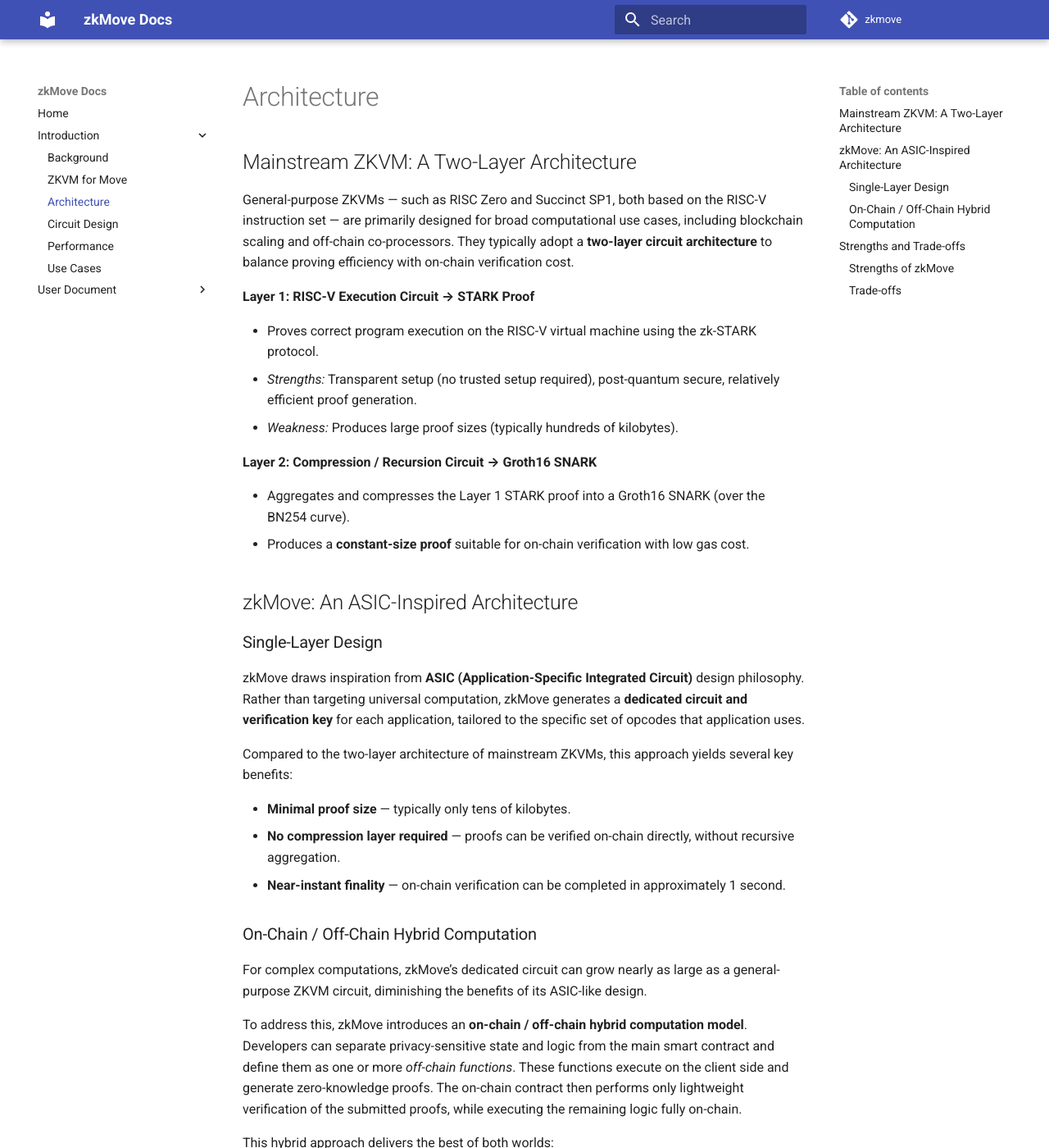
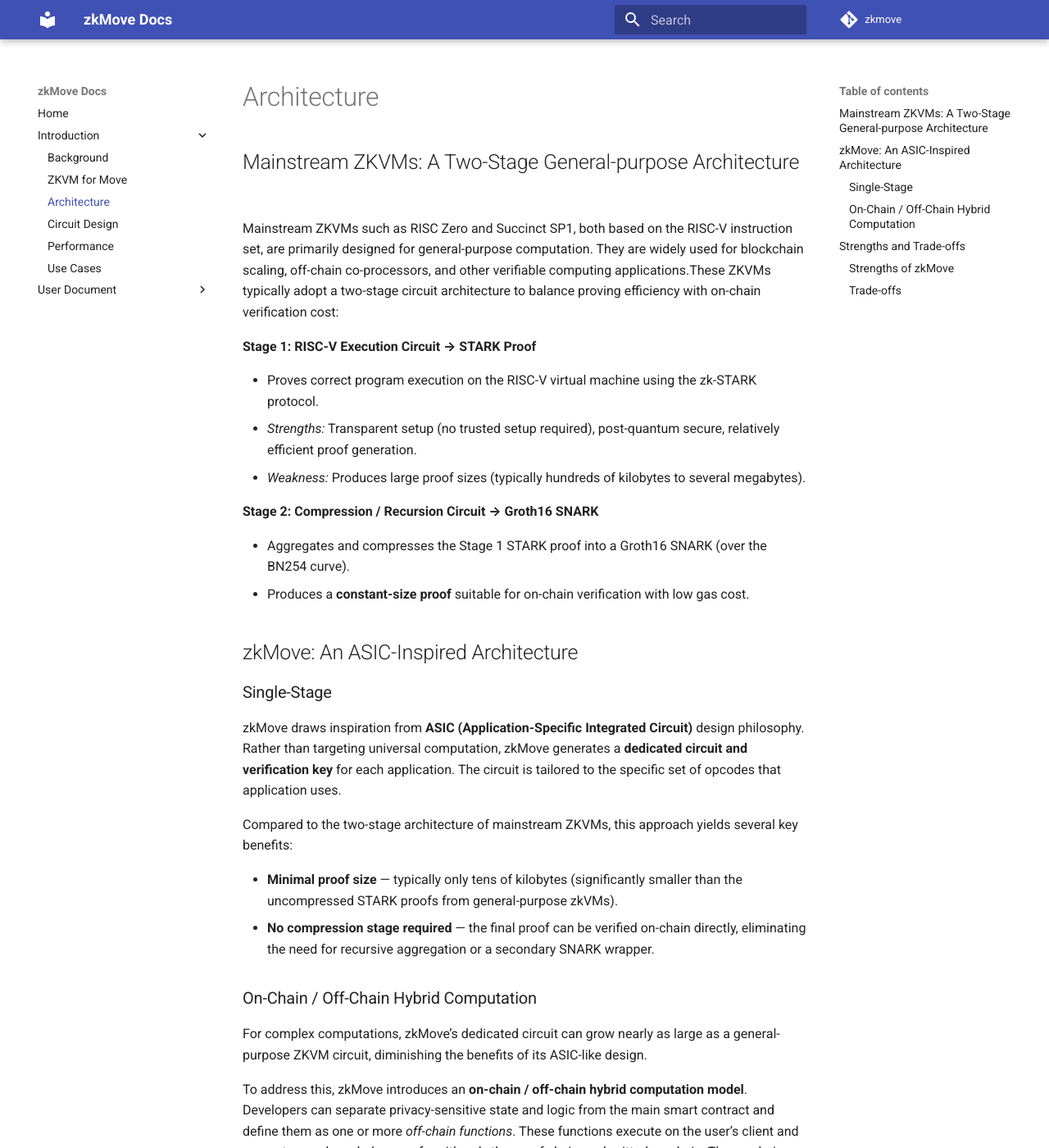
Before and after one commit to zkmove/zkmove, an MkDocs documentation site: the page built from docs/introduction/architecture.md, in a window 1280 px wide and 1400 px high. Shown: the whole window at 82% size. Built offline with MkDocs 1.6.1 and Material for MkDocs 9.7.7, drawn with Linux system fonts in a browser that asks for light colours; comment, search, counter and statistics services are not loaded; some of the changed text lies outside the part shown.

Commit message:
docs: minor improvements

```diff
--- a/docs/introduction/architecture.md
+++ b/docs/introduction/architecture.md
@@ -1,37 +1,36 @@
 # Architecture
 
-## Mainstream ZKVM: A Two-Layer Architecture
+## Mainstream ZKVMs: A Two-Stage General-purpose Architecture
 
-General-purpose ZKVMs — such as RISC Zero and Succinct SP1, both based on the RISC-V instruction set — are primarily designed for broad computational use cases, including blockchain scaling and off-chain co-processors. They typically adopt a **two-layer circuit architecture** to balance proving efficiency with on-chain verification cost.
+Mainstream ZKVMs such as RISC Zero and Succinct SP1, both based on the RISC-V instruction set, are primarily designed for general-purpose computation. They are widely used for blockchain scaling, off-chain co-processors, and other verifiable computing applications.These ZKVMs typically adopt a two-stage circuit architecture to balance proving efficiency with on-chain verification cost:
 
-**Layer 1: RISC-V Execution Circuit → STARK Proof**
+**Stage 1: RISC-V Execution Circuit → STARK Proof**
 
 - Proves correct program execution on the RISC-V virtual machine using the zk-STARK protocol.
 - *Strengths:* Transparent setup (no trusted setup required), post-quantum secure, relatively efficient proof generation.
-- *Weakness:* Produces large proof sizes (typically hundreds of kilobytes).
+- *Weakness:* Produces large proof sizes (typically hundreds of kilobytes to several megabytes).
 
-**Layer 2: Compression / Recursion Circuit → Groth16 SNARK**
+**Stage 2: Compression / Recursion Circuit → Groth16 SNARK**
 
-- Aggregates and compresses the Layer 1 STARK proof into a Groth16 SNARK (over the BN254 curve).
+- Aggregates and compresses the Stage 1 STARK proof into a Groth16 SNARK (over the BN254 curve).
 - Produces a **constant-size proof** suitable for on-chain verification with low gas cost.
 
 ## zkMove: An ASIC-Inspired Architecture
 
-### Single-Layer Design
+### Single-Stage
 
-zkMove draws inspiration from **ASIC (Application-Specific Integrated Circuit)** design philosophy. Rather than targeting universal computation, zkMove generates a **dedicated circuit and verification key** for each application, tailored to the specific set of opcodes that application uses.
+zkMove draws inspiration from **ASIC (Application-Specific Integrated Circuit)** design philosophy. Rather than targeting universal computation, zkMove generates a **dedicated circuit and verification key** for each application. The circuit is tailored to the specific set of opcodes that application uses.
 
-Compared to the two-layer architecture of mainstream ZKVMs, this approach yields several key benefits:
+Compared to the two-stage architecture of mainstream ZKVMs, this approach yields several key benefits:
 
-- **Minimal proof size** — typically only tens of kilobytes.
-- **No compression layer required** — proofs can be verified on-chain directly, without recursive aggregation.
-- **Near-instant finality** — on-chain verification can be completed in approximately 1 second.
+- **Minimal proof size** — typically only tens of kilobytes (significantly smaller than the uncompressed STARK proofs from general-purpose zkVMs).
+- **No compression stage required** — the final proof can be verified on-chain directly, eliminating the need for recursive aggregation or a secondary SNARK wrapper.
 
 ### On-Chain / Off-Chain Hybrid Computation
 
 For complex computations, zkMove’s dedicated circuit can grow nearly as large as a general-purpose ZKVM circuit, diminishing the benefits of its ASIC-like design.
 
-To address this, zkMove introduces an **on-chain / off-chain hybrid computation model**. Developers can separate privacy-sensitive state and logic from the main smart contract and define them as one or more *off-chain functions*. These functions execute on the client side and generate zero-knowledge proofs. The on-chain contract then performs only lightweight verification of the submitted proofs, while executing the remaining logic fully on-chain.
+To address this, zkMove introduces an **on-chain / off-chain hybrid computation model**. Developers can separate privacy-sensitive state and logic from the main smart contract and define them as one or more *off-chain functions*. These functions execute on the user’s client and generate zero-knowledge proofs, with only the proofs being submitted on-chain. The on-chain contract then verifies the submitted proofs and executes the remaining logic.
 
 This hybrid approach delivers the best of both worlds:
 
@@ -43,13 +42,13 @@ This hybrid approach delivers the best of both worlds:
 ### Strengths of zkMove
 
 - **Client-side proving** — User inputs and sensitive data remain private on the client and are never exposed to third parties.
-- **Fast finality** — Proofs require no recursive compression and can be verified directly on-chain, enabling near one-second finality.
+- **Instant finality** — Proofs are verified directly on-chain with instant finality.
 - **Full decentralization and trustlessness** — zkMove inherits the same security guarantees as the underlying L1 blockchain.
-- **On-chain / off-chain hybrid computation** — Supports seamless mixing of on-chain and off-chain logic without deploying a separate L2, thereby avoiding fragmentation of the L1 ecosystem.
 - **Seamless tooling compatibility** — Fully compatible with existing Move development tools; current Move programs can run without any code modifications.
 
 ### Trade-offs
 
-- Each application requires its own dedicated **verification key**, which increases deployment and key management overhead compared to general-purpose ZKVMs.
+- Not suitable for highly complex off-chain computations
+- Each application requires its own dedicated verification key, which increases deployment and key management overhead compared to general-purpose ZKVMs.
 
-> **Summary:** Mainstream ZKVMs excel at general-purpose computation and are well-suited for L2 scaling. zkMove is purpose-built for privacy-preserving computation, making it an ideal choice for programmable privacy on Layer 1.
+> **Summary:** Mainstream ZKVMs excel at general-purpose computation and are well-suited for L2 scaling. zkMove is purpose-built for privacy-preserving computation, making it an ideal choice for programmable privacy on L1.
```
Also changed, not shown: docs/introduction/background.md (+9 -11 lines), docs/introduction/circuit-design.md (+10 -10 lines), docs/introduction/performance.md (+6 -2 lines), docs/introduction/use-cases.md (+1 -1 lines), docs/introduction/zkvm-for-move.md (+12 -12 lines).
